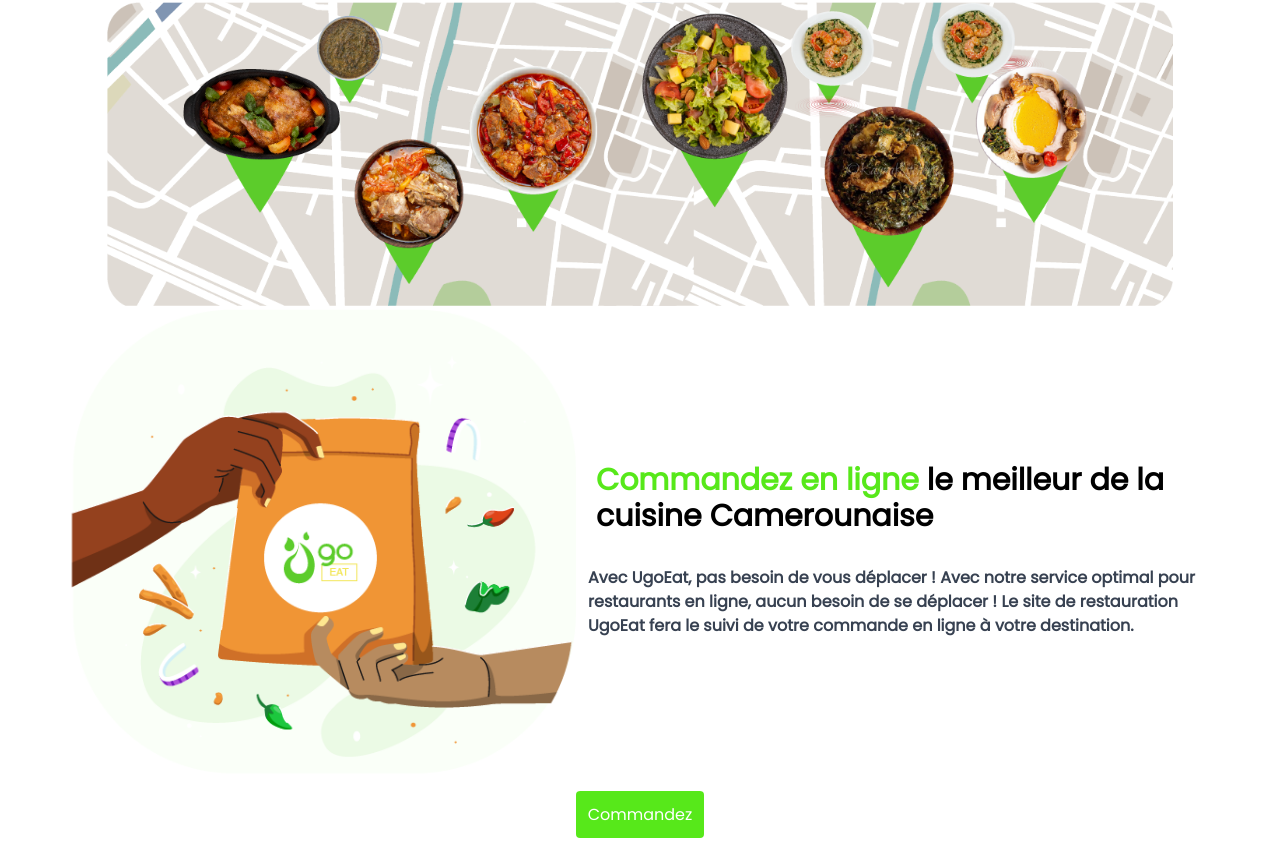
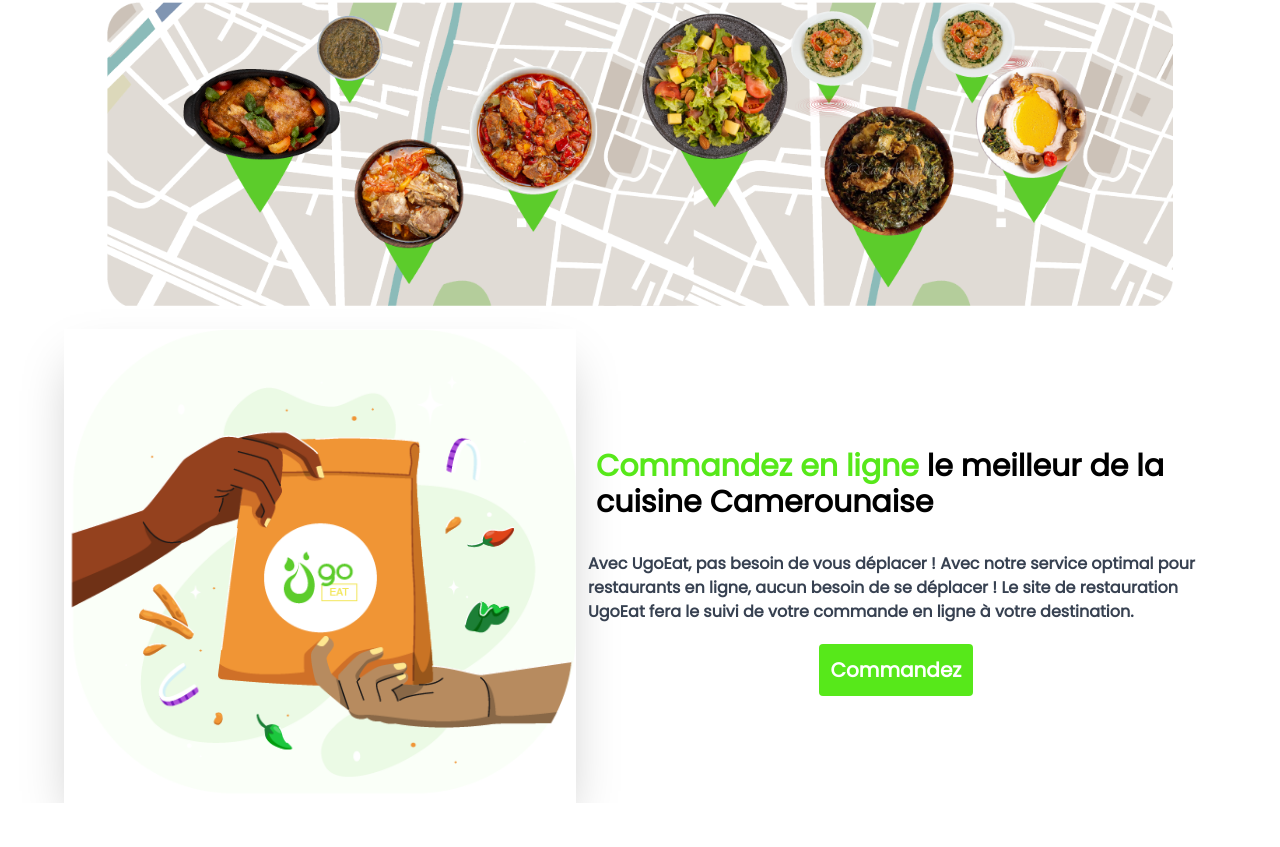
Before and after one commit to UGOEAT-Dev/Ugoeat-WebFront, a React (Vite) app: page / in a window 1280 px wide. Shown: the part 1241-2088 px from the top of the page. After the commit the page ends 2044 px from the top, so only its background shows below. Built offline with nearby package versions, Linux system fonts and the light colour scheme.

Commit message:
Ajout de l'ombre a la delivery-cart

```diff
--- a/src/pages/home/components/OrderSection.jsx
+++ b/src/pages/home/components/OrderSection.jsx
@@ -6,21 +6,21 @@
 export default function OrderSection()
 {
     return (
-        <div className="container">
+        <div>
             <div className="text-center mt-4">
                 <img src={orderMapImage} alt="order-map-image" className="w-100 md:w-10/12 m-auto"/>
             </div>
-            <div className="md:flex items-center justify-center text-center">
-                <div className="hidden md:block md:w-2/5">
+            <div className="md:flex md:mt-5 items-center justify-center text-center">
+                <div className="hidden md:block md:w-2/5 shadow-2xl">
                     <img src={deliveryImg} alt="delivery" className="w-100"/>
                 </div>
                 <div className="font-bold md:w-1/2 md:text-left">
                     <h3 className="text-2xl md:text-3xl p-5"><span className="text-green">Commandez en ligne</span> le meilleur de la cuisine Camerounaise</h3>
                     <p className="text-gray-700 p-3">Avec UgoEat, pas besoin de vous déplacer ! Avec notre service optimal pour restaurants en ligne, aucun besoin de se déplacer ! Le site de restauration UgoEat fera le suivi de votre commande en ligne à votre destination. </p>
+                    <div className="text-center my-5 text-xl">
+                        <NavLink to="/order" className="text-white rounded bg-green p-3 hover:bg-green-700 cursor-pointer">Commandez</NavLink>
+                    </div>
                 </div>
-            </div>
-            <div className="text-center my-5">
-                <NavLink to="/order" className="text-white rounded bg-green p-3 hover:bg-green-700 cursor-pointer">Commandez</NavLink>
             </div>
         </div>
     )
```
